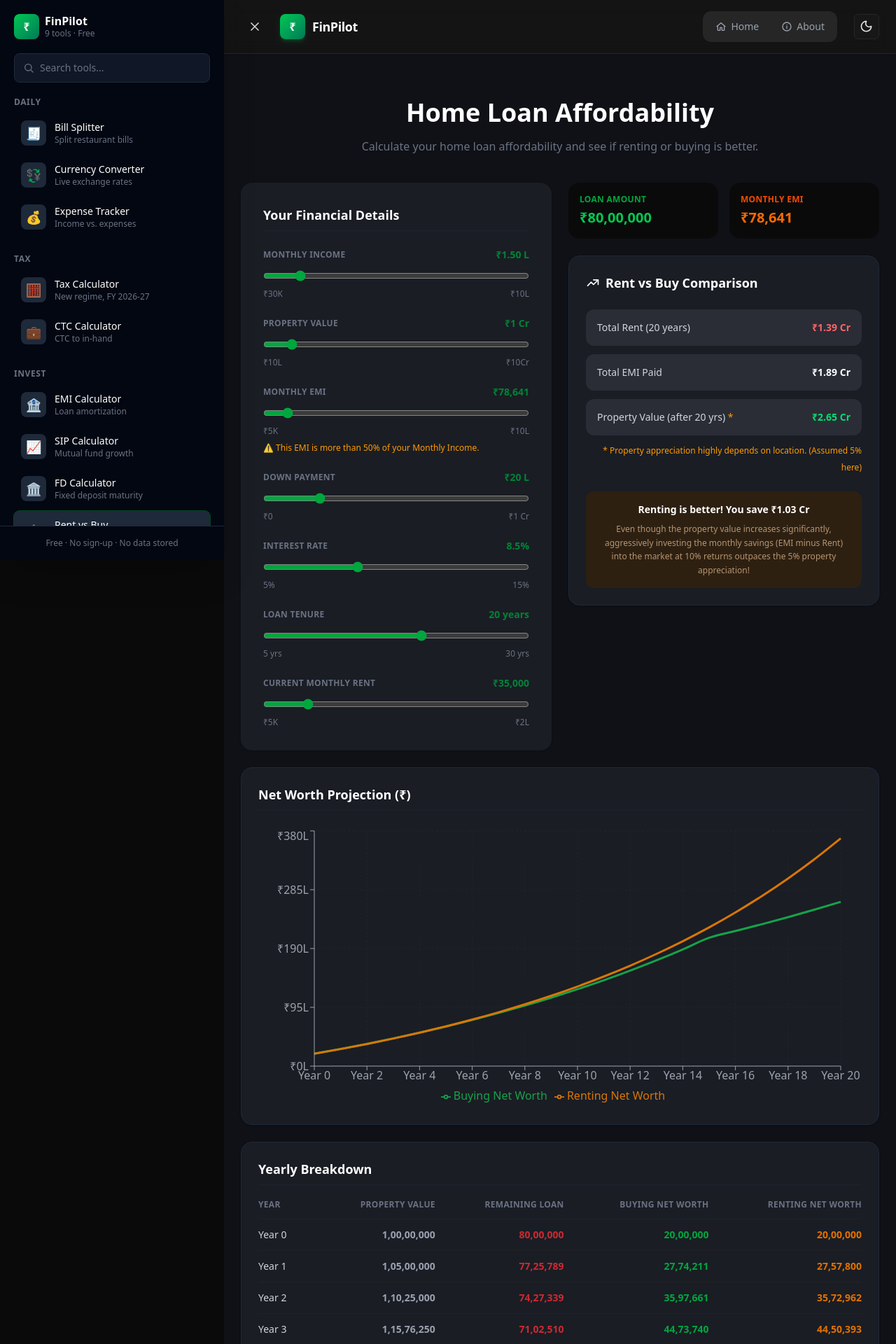
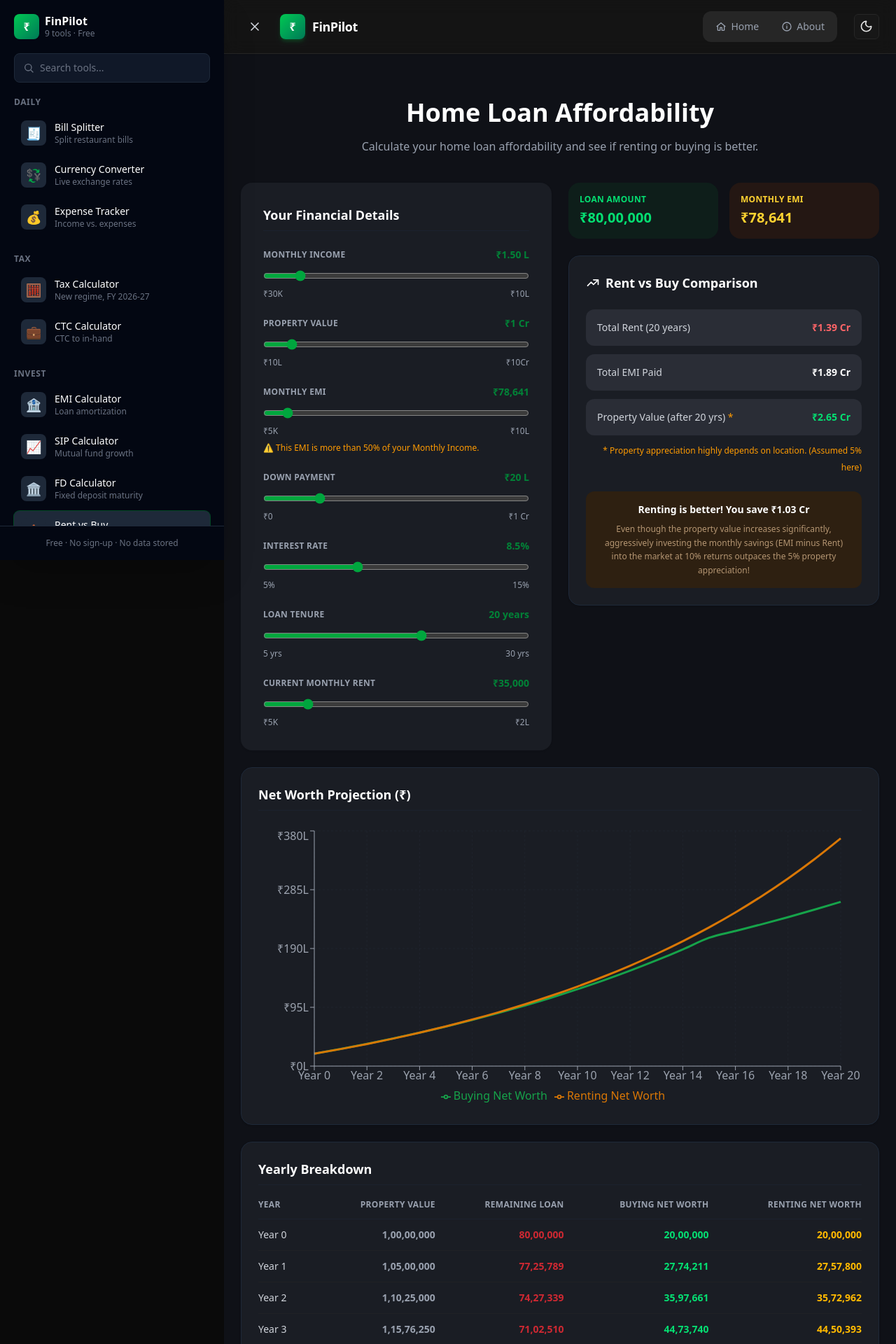
Before and after one commit to Shubhashissahu/FinPilot-financial-tools, a Next.js app: page /rent-vs-buy in a window 1280 px wide. Shown: the top 1920 px of the page at 70% size. Built offline with nearby package versions, Linux system fonts and the light colour scheme.

Commit message:
style: apply premium dark mode css and fix hydration warnings

```diff
--- a/app/fd-calculator/page.tsx
+++ b/app/fd-calculator/page.tsx
@@ -125,6 +125,7 @@ export default function FdCalculatorPage() {
                   <button
                     key={freq}
                     type="button"
+                    suppressHydrationWarning
                     onClick={() => setFrequency(freq)}
                     className={`rounded-md py-2 text-sm font-medium transition ${
                       frequency === freq
@@ -178,12 +179,14 @@ export default function FdCalculatorPage() {
               <div className="mt-6 flex flex-wrap gap-3">
                 <button
                   onClick={() => generateFdPdf(fd, rate, tenureYears, FREQUENCY_LABEL[frequency].toLowerCase())}
+                  suppressHydrationWarning
                   className="flex-1 rounded-lg border border-green-600 px-4 py-3 text-sm font-medium text-green-700 transition hover:bg-green-50 dark:bg-[#0a0a0a]"
                 >
                   Download PDF
                 </button>
                 <button
                   onClick={handleShare}
+                  suppressHydrationWarning
                   className="flex-1 rounded-lg bg-green-600 px-4 py-3 text-sm font-medium text-white transition hover:bg-green-700"
                 >
                   {copied ? "Copied ✓" : "Share"}
--- a/app/rent-vs-buy/page.tsx
+++ b/app/rent-vs-buy/page.tsx
@@ -165,7 +165,7 @@ export default function RentVsBuyPage() {
         <h1 className="text-center text-4xl font-black text-gray-900 dark:text-white">
           Home Loan Affordability
         </h1>
-        <p className="mt-4 text-center text-gray-600 dark:text-gray-400 dark:text-gray-500">
+        <p className="mt-4 text-center text-gray-600 dark:text-gray-400">
           Calculate your home loan affordability and see if renting or buying is better.
         </p>
 
@@ -289,11 +289,11 @@ export default function RentVsBuyPage() {
             <table className="w-full text-sm">
               <thead className="sticky top-0 bg-white dark:bg-[#1a1d24]">
                 <tr className="border-b border-gray-100 dark:border-gray-800/50 text-left">
-                  <th className="py-3 text-xs font-semibold uppercase tracking-wide text-gray-400 dark:text-gray-500">Year</th>
-                  <th className="py-3 text-right text-xs font-semibold uppercase tracking-wide text-gray-400 dark:text-gray-500">Property Value</th>
-                  <th className="py-3 text-right text-xs font-semibold uppercase tracking-wide text-gray-400 dark:text-gray-500">Remaining Loan</th>
-                  <th className="py-3 text-right text-xs font-semibold uppercase tracking-wide text-gray-400 dark:text-gray-500">Buying Net Worth</th>
-                  <th className="py-3 text-right text-xs font-semibold uppercase tracking-wide text-gray-400 dark:text-gray-500">Renting Net Worth</th>
+                  <th className="py-3 text-xs font-semibold uppercase tracking-wide text-gray-500 dark:text-gray-400">Year</th>
+                  <th className="py-3 text-right text-xs font-semibold uppercase tracking-wide text-gray-500 dark:text-gray-400">Property Value</th>
+                  <th className="py-3 text-right text-xs font-semibold uppercase tracking-wide text-gray-500 dark:text-gray-400">Remaining Loan</th>
+                  <th className="py-3 text-right text-xs font-semibold uppercase tracking-wide text-gray-500 dark:text-gray-400">Buying Net Worth</th>
+                  <th className="py-3 text-right text-xs font-semibold uppercase tracking-wide text-gray-500 dark:text-gray-400">Renting Net Worth</th>
                 </tr>
               </thead>
               <tbody>
@@ -306,10 +306,10 @@ export default function RentVsBuyPage() {
                     <td className="py-3 text-right font-semibold text-red-500/80">
                       {row.remainingLoan.toLocaleString("en-IN")}
                     </td>
-                    <td className="py-3 text-right font-semibold text-green-600">
+                    <td className="py-3 text-right font-semibold text-green-600 dark:text-green-400">
                       {row.buyingNetWorth.toLocaleString("en-IN")}
                     </td>
-                    <td className="py-3 text-right font-semibold text-amber-600">
+                    <td className="py-3 text-right font-semibold text-amber-600 dark:text-amber-400">
                       {row.rentingNetWorth.toLocaleString("en-IN")}
                     </td>
                   </tr>
@@ -366,7 +366,7 @@ function SliderField({
   return (
     <div className="mt-6 first:mt-6">
       <div className="flex items-center justify-between">
-        <label className="text-xs font-semibold uppercase tracking-wide text-gray-500 dark:text-gray-400 dark:text-gray-500">
+        <label className="text-xs font-semibold uppercase tracking-wide text-gray-500 dark:text-gray-400">
           {label}
         </label>
         <span className="text-sm font-bold text-green-700">{display}</span>
@@ -380,7 +380,7 @@ function SliderField({
         onChange={(e) => onChange(Number(e.target.value))}
         className="mt-3 w-full accent-green-600"
       />
-      <div className="mt-1 flex justify-between text-xs text-gray-400 dark:text-gray-500">
+      <div className="mt-1 flex justify-between text-xs text-gray-400">
         <span>{minLabel}</span>
         <span>{maxLabel}</span>
       </div>
@@ -390,9 +390,9 @@ function SliderField({
 
 function StatCard({ label, value, tone }: { label: string; value: number; tone: "green" | "amber" | "blue" }) {
   const styles = {
-    green: { bg: "bg-green-50 dark:bg-[#0a0a0a]", label: "text-green-600", value: "text-green-500" },
-    amber: { bg: "bg-amber-50 dark:bg-[#0a0a0a]", label: "text-orange-600", value: "text-orange-500" },
-    blue: { bg: "bg-blue-50 dark:bg-[#0a0a0a]", label: "text-blue-600", value: "text-blue-500" },
+    green: { bg: "bg-green-50 dark:bg-green-900/20", label: "text-green-700 dark:text-green-400", value: "text-green-700 dark:text-green-400" },
+    amber: { bg: "bg-amber-50 dark:bg-amber-900/20", label: "text-amber-700 dark:text-amber-300", value: "text-amber-600 dark:text-amber-300" },
+    blue: { bg: "bg-blue-50 dark:bg-blue-900/20", label: "text-blue-700 dark:text-blue-300", value: "text-blue-700 dark:text-blue-300" },
   }[tone];
 
   return (
```
